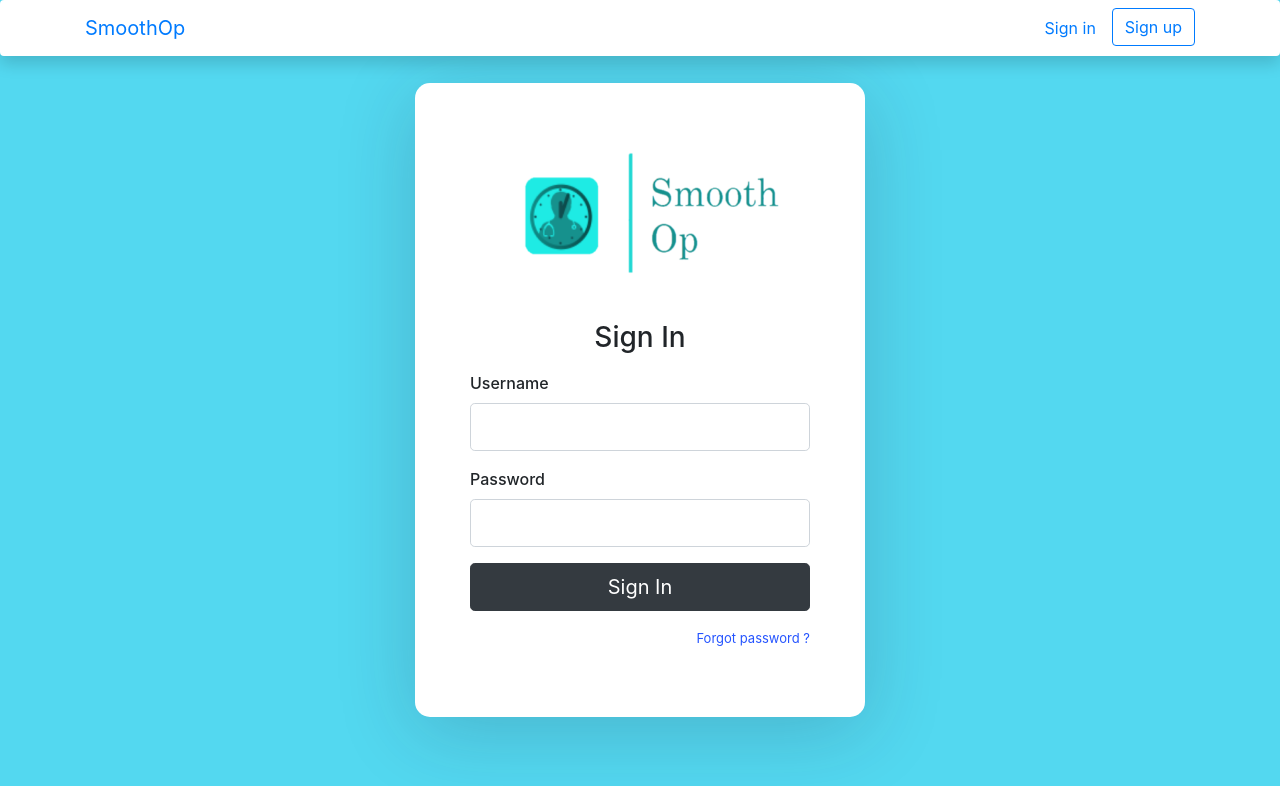
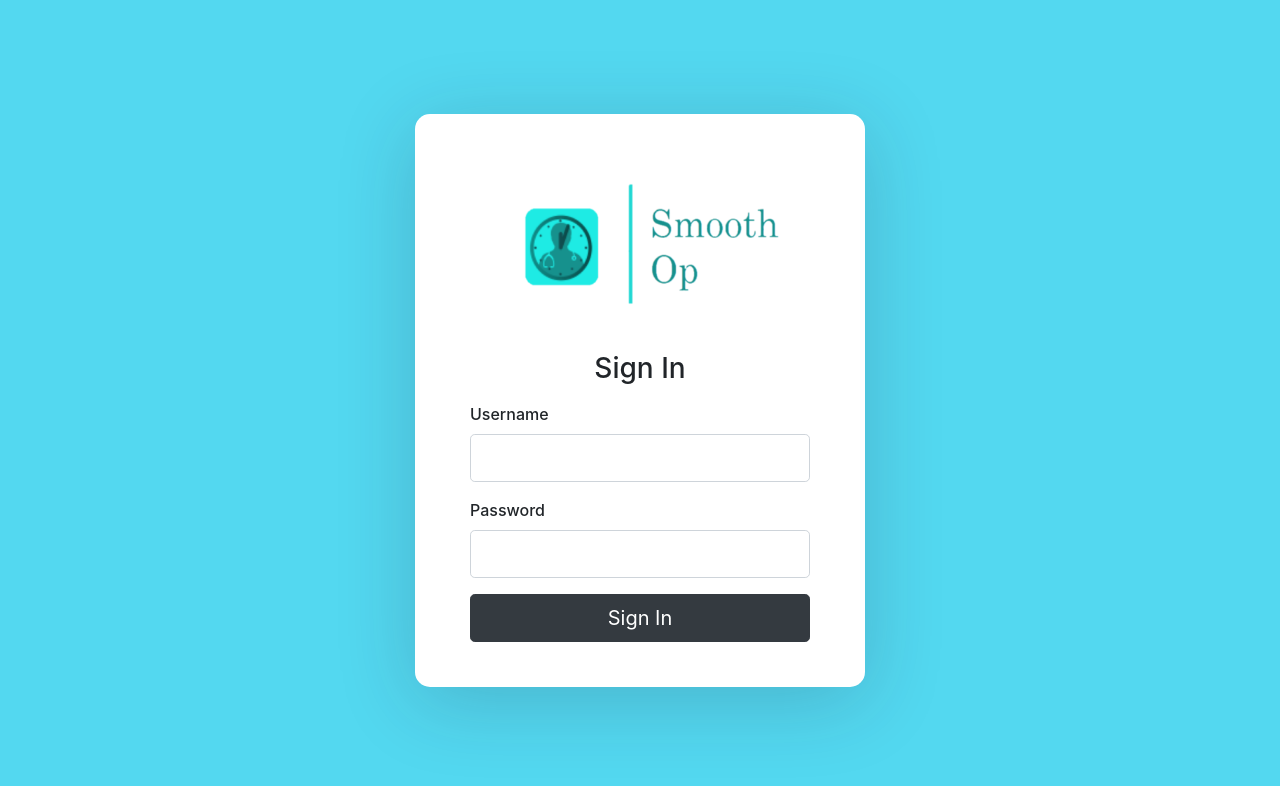
Before and after one commit to MuxDed/smoothop, a Vue app: page / in a window 1280 px wide. Shown: the top 786 px of the page. Built offline with nearby package versions, Linux system fonts and the light colour scheme.

Commit message:
cleaned up login, added button

```diff
--- a/src/App.vue
+++ b/src/App.vue
@@ -1,34 +1,8 @@
 <template>
-  <div class="vue-tempalte">
-    <!-- Navigation -->
-    <nav class="navbar shadow bg-white rounded justify-content-between flex-nowrap flex-row fixed-top">
-      <div class="container">
-        <a class="navbar-brand float-left"  target="_blank">
-           SmoothOp
-        </a>
-        <ul class="nav navbar-nav flex-row float-right">
-          <li class="nav-item">
-            <router-link class="nav-link pr-3" to="/">Sign in</router-link>
-          </li>
-          <li class="nav-item">
-            <router-link class="btn btn-outline-primary" to="/signup">Sign up</router-link>
-          </li>
-        </ul>
-      </div>
-    </nav>
-
     <!-- Main -->
     <div class="App">
       <div class="vertical-center">
-
-        <div class="inner-block">
-          <center>
-            <img src="./assets/logo.png" width="350"
-            height="180">
-          </center>
           <router-view />
-        </div>
       </div>
     </div>
-  </div>
 </template>
--- a/src/assets/css/main.css
+++ b/src/assets/css/main.css
@@ -29,7 +29,6 @@
   justify-content: center;
   flex-direction: column;
 }
-
 .inner-block {
   width: 450px;
   margin: auto;
@@ -37,11 +36,11 @@
   box-shadow: 0px 14px 80px rgba(34, 35, 58, 0.2);
   padding: 40px 55px 45px 55px;
   border-radius: 15px;
-    transition: all .3s;
+  transition: all 0.3s;
 }
 
 .vertical-center .form-control:focus {
-    border-color: #2554FF;
+  border-color: #2554ff;
   box-shadow: none;
 }
 
@@ -55,16 +54,3 @@
 label {
   font-weight: 500;
 }
-
-  .forgot-password,
-  .forgot-password a {
-    text-align: right;
-    font-size: 13px;
-    padding-top: 10px;
-    color: #7a7a7a;
-    margin: 0;
-  }
-
-  .forgot-password a {
-    color: #2554FF;
-  }
--- a/src/components/ForgotPassword.vue
+++ /dev/null
@@ -1,23 +0,0 @@
-<template>
-    <div class="vue-tempalte">
-        <form>
-            <h3>Forgot Password</h3>
-
-            <div class="form-group">
-                <label>Email address</label>
-                <input type="email" class="form-control form-control-lg" />
-            </div>
-
-            <button type="submit" class="btn btn-dark btn-lg btn-block">Reset password</button>
-
-        </form>
-    </div>
-</template>
-
-<script>
-    export default {
-        data() {
-            return {}
-        }
-    }
-</script>
--- a/src/components/Login.vue
+++ b/src/components/Login.vue
@@ -1,4 +1,8 @@
 <template>
+    <div class="inner-block">
+      <center>
+        <img src="../assets/logo.png" width="350" height="180" />
+      </center>
       <div class="vue-tempalte">
         <form>
           <h3>Sign In</h3>
@@ -12,22 +16,20 @@
             <label>Password</label>
             <input type="password" class="form-control form-control-lg" />
           </div>
-            <router-link :to="{name: 'overview'}">
-                <button type="submit" class="btn btn-dark btn-lg btn-block">Sign In</button>
+          <router-link :to="{ name: 'overview' }">
+            <button type="submit" class="btn btn-dark btn-lg btn-block">
+              Sign In
+            </button>
           </router-link>
-
-            <p class="forgot-password text-right mt-2 mb-4">
-                <router-link to="/forgot-password">Forgot password ?</router-link>
-            </p>
-
         </form>
+      </div>
     </div>
 </template>
 
 <script>
 export default {
   data() {
-            return {}
-        }
-    }
+    return {};
+  },
+};
 </script>
--- a/src/components/Overview.vue
+++ b/src/components/Overview.vue
@@ -1,6 +1,7 @@
 <template>
-    <div class= "vue-template">
-
-    </div>
-
+  <div class="vue-template">
+    <center>
+      <button>Set up daily schedule</button>
+    </center>
+  </div>
 </template>
--- a/src/components/Signup.vue
+++ /dev/null
@@ -1,37 +0,0 @@
-<template>
-    <div class="vue-tempalte">
-        <form>
-            <h3>Sign Up</h3>
-
-            <div class="form-group">
-                <label>Full Name</label>
-                <input type="text" class="form-control form-control-lg"/>
-            </div>
-
-            <div class="form-group">
-                <label>Email address</label>
-                <input type="email" class="form-control form-control-lg" />
-            </div>
-
-            <div class="form-group">
-                <label>Password</label>
-                <input type="password" class="form-control form-control-lg" />
-            </div>
-
-            <button type="submit" class="btn btn-dark btn-lg btn-block">Sign Up</button>
-
-            <p class="forgot-password text-right">
-                Already registered
-                <router-link :to="{name: 'login'}">sign in?</router-link>
-            </p>
-        </form>
-    </div>
-</template>
-
-<script>
-    export default {
-        data() {
-            return {}
-        }
-    }
-</script>
--- /dev/null
+++ b/src/components/Theatre.vue
@@ -0,0 +1,5 @@
+<template>
+    <div>
+
+    </div>
+</template>
--- a/src/router/index.js
+++ b/src/router/index.js
@@ -8,16 +8,6 @@ Vue.use(VueRouter)
     path: '/',
     name: 'login',
     component: () => import('../components/Login.vue')
-  },
-  {
-    path: '/signup',
-    name: 'signup',
-    component: () => import('../components/Signup.vue')
-  },
-  {
-    path: '/forgot-password',
-    name: 'forgot-password',
-    component: () => import('../components/ForgotPassword.vue')
   },
   {
     path: '/overview',
```
Lines whose indentation alone changed are shown as unchanged.
